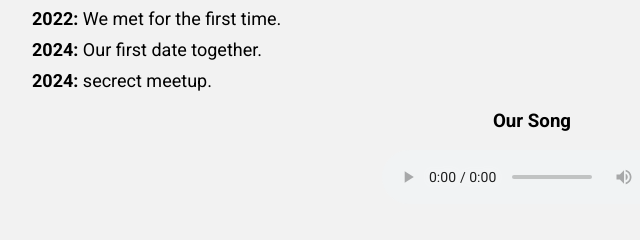
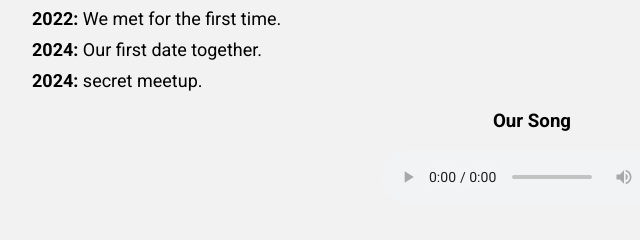
Before and after one commit to jik-j/lub, a plain HTML site: page index.html in a window 1280 px wide. Both pictures are taken after a click on the button "Start the Journey". Shown: the part 478-718 px from the top of the page, 108-748 px from the left. Drawn offline with Linux system fonts and the light colour scheme.

Commit message:
Update index.html

```diff
--- a/index.html
+++ b/index.html
@@ -31,7 +31,7 @@
                 <ul>
                     <li><strong>2022:</strong> We met for the first time.</li>
                     <li><strong>2024:</strong> Our first date together.</li>
-                    <li><strong>2024:</strong> secrect meetup.</li>
+                    <li><strong>2024:</strong> secret meetup.</li>
                 </ul>
             </div>
             <div class="music">
```
